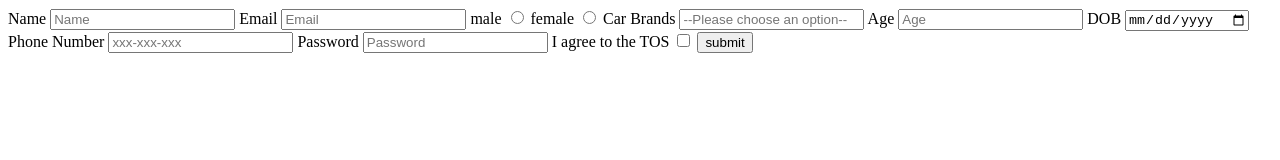
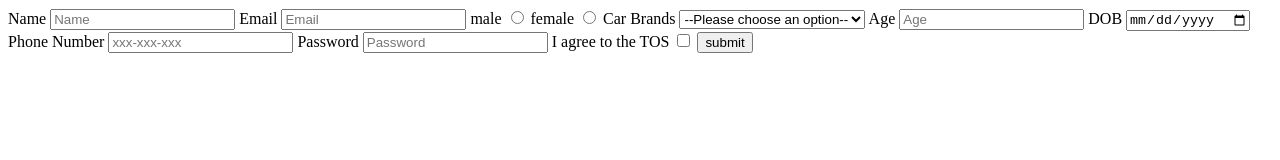
Before and after one commit to acciojob/signup-form-car-annu666, a website: page main.html in a window 1280 px wide. Drawn offline with Linux system fonts and the light colour scheme.

Commit message:
created a submission

```diff
--- a/main.html
+++ b/main.html
@@ -24,9 +24,11 @@
 	<label for="gender-f" >female</laber>
 <input name="gender" type="Radio" id="gender_f" required>
 
-
-	<label for="cars">Car Brands</label>
-	<input type="Select" id="cars" placeholder="--Please choose an option--" required>
+		<label for="cars">Car Brands</label>
+<select id="cars" required>
+  <option value="">--Please choose an option--</option>
+  <!-- Add your options here -->
+</select>
 
 	<label for="age">Age</label>
 <input type="Number" id="age" placeholder="Age" required>
```
